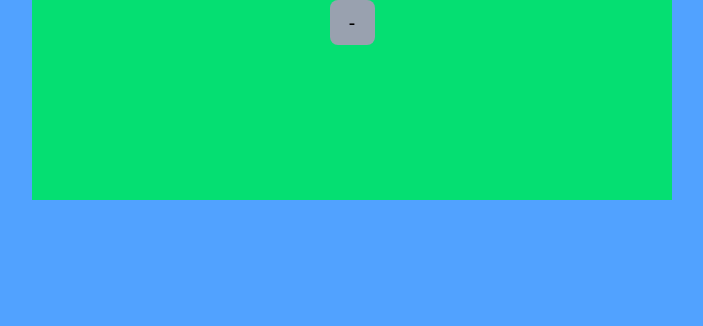
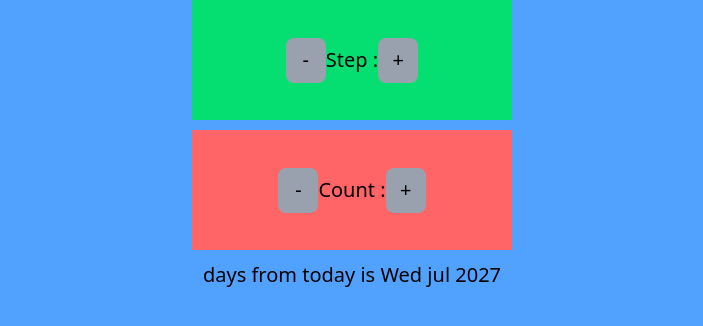
Before and after one commit to Briso10-dev/React-Challenge1, a React (Vite) app: page / in a window 1280 px wide. Shown: the top 326 px of the page, without its empty margins (288-991 px from the left). Built offline with nearby package versions, Linux system fonts and the light colour scheme.

Commit message:
Design section success

```diff
--- a/src/components/App.jsx
+++ b/src/components/App.jsx
@@ -2,11 +2,21 @@ import Button from "./button"
 
 function App() {
   return (
-    <div className="bg-blue-400 h-screen flex justify-center items-start p-4">
-      <div className="bg-green-400 text-[2rem] w-[50%] h-[25%] text-center">
-         <Button label="-"/>
-  </div>
-    </div>
+    <div className="bg-blue-400 h-screen flex flex-col items-center gap-4 p-4">
+      <div className="flex justify-center items-center bg-green-400 text-[2rem] w-[25%] h-[15%] text-center">
+        <Button label="-" />
+        <p>Step : </p>
+        <Button label="+" />
+      </div>
+      <div className="flex justify-center items-center bg-red-400 text-[2rem] w-[25%] h-[15%] p-2 text-center">
+        <hr />
+        <Button label="-" />
+        <p>Count : </p>
+        <Button label="+" />
+        <hr />
+      </div>
+        <p className="text-[2rem]">days from today is Wed jul 2027</p>
+      </div>
   )
 }
 
--- a/src/components/button.jsx
+++ b/src/components/button.jsx
@@ -2,7 +2,7 @@
 
 export default function Button({ label }){
     return (
-        <button className="hover:font-bold text-[2rem] text-center text-black border-[0.1rem] border-black w-18 h-18 rounded-[0.8rem] bg-gray-400">
+        <button className="hover:font-bold text-[2rem] text-center text-black border-[0.1rem] border-black w-16 h-18 rounded-[0.8rem] bg-gray-400">
          {label}
         </button>
       );
```
